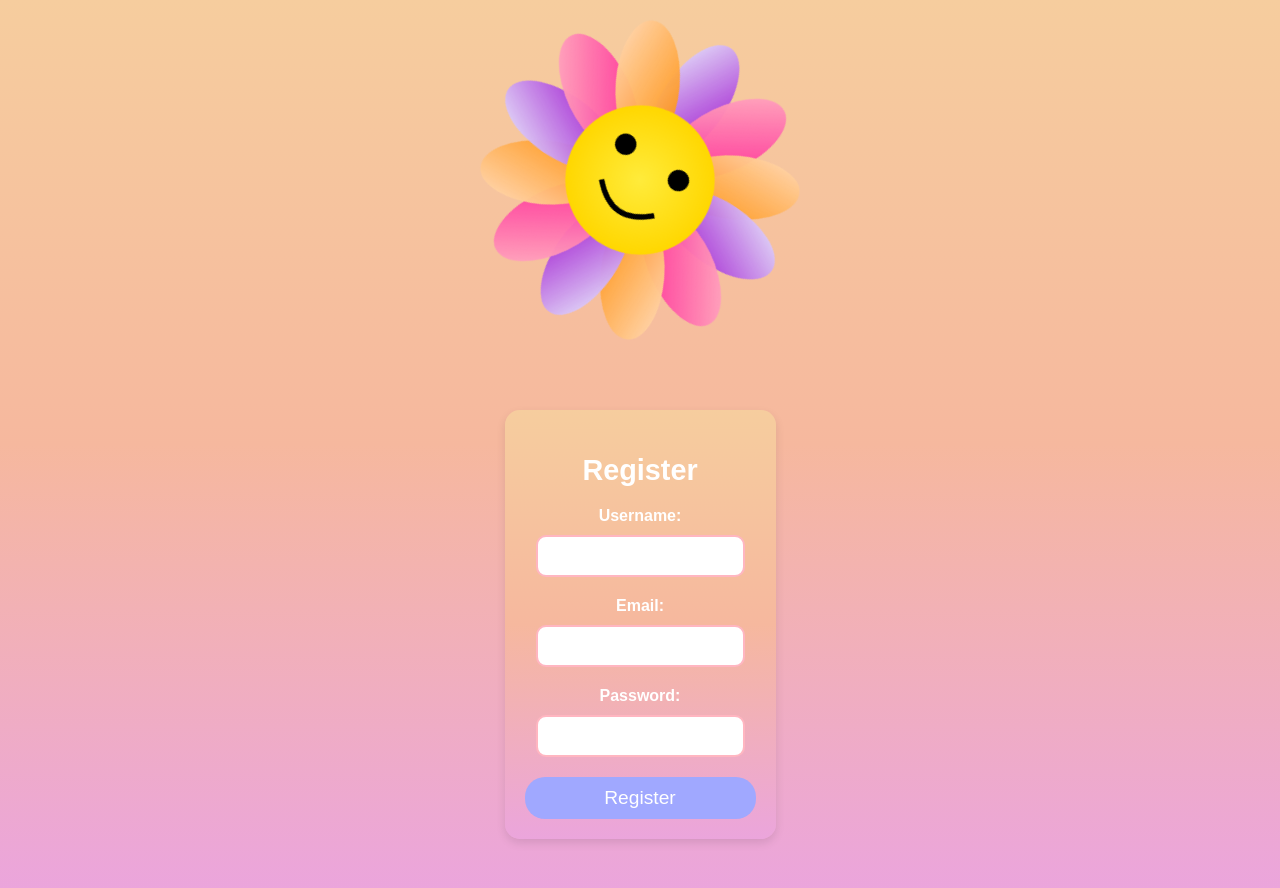
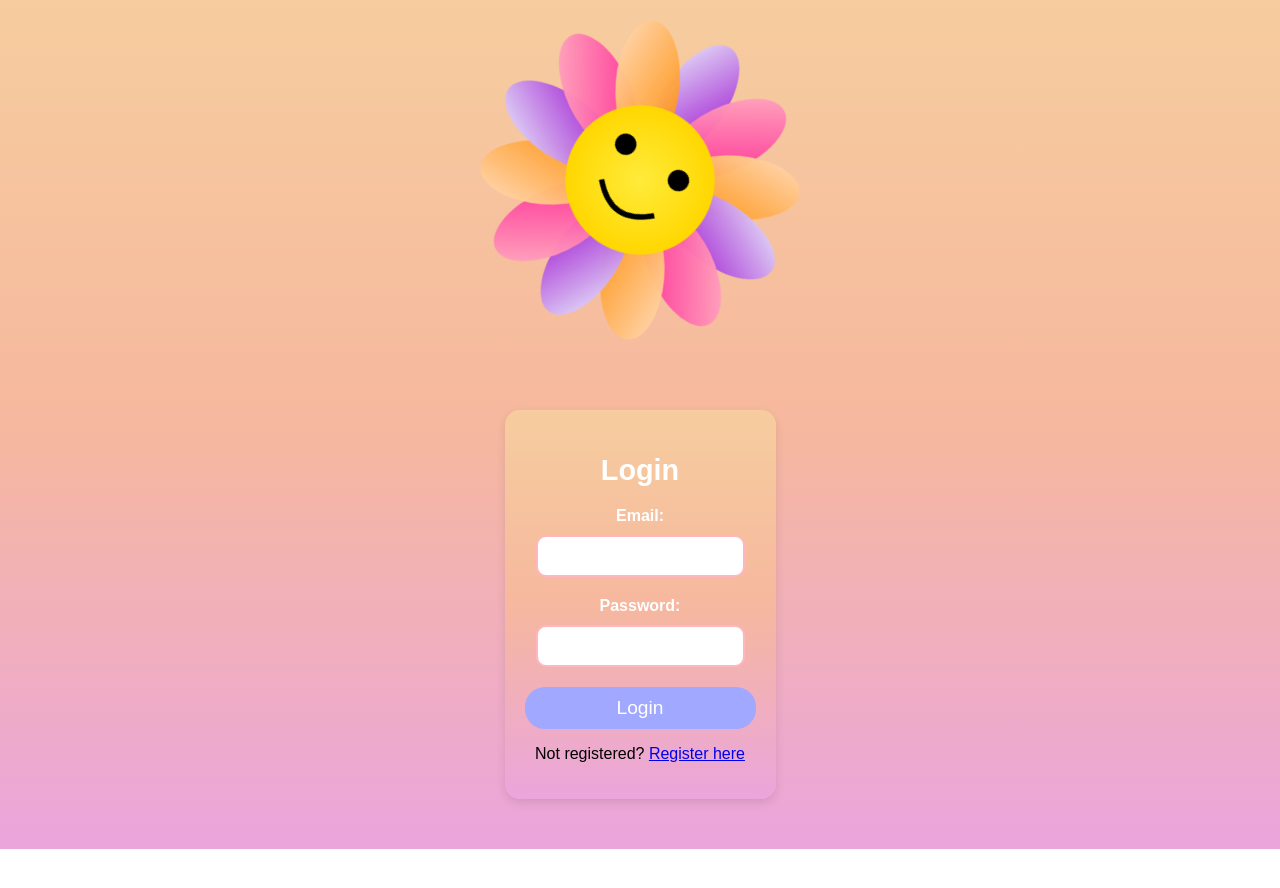
Before and after one commit to chas-academy/u09-fullstack-js-lemonyblossom, a React (Create React App) app in the folder frontend/: page / in a window 1280 px wide. After the commit the page ends 849 px from the top, so only its background shows below. Built offline with nearby package versions, Linux system fonts and the light colour scheme.

Commit message:
added login view, routes in app.js. TODO: refer register and login to logged in user landing page when succesfully logged in

```diff
--- a/frontend/package.json
+++ b/frontend/package.json
@@ -7,8 +7,10 @@
     "@testing-library/react": "^13.4.0",
     "@testing-library/user-event": "^13.5.0",
     "axios": "^1.7.4",
+    "cors": "^2.8.5",
     "react": "^18.3.1",
     "react-dom": "^18.3.1",
+    "react-router-dom": "^6.26.1",
     "react-scripts": "5.0.1",
     "web-vitals": "^2.1.4"
   },
@@ -35,5 +37,8 @@
       "last 1 firefox version",
       "last 1 safari version"
     ]
+  },
+  "devDependencies": {
+    "@babel/plugin-proposal-private-property-in-object": "^7.21.11"
   }
 }
--- a/frontend/src/App.js
+++ b/frontend/src/App.js
@@ -1,17 +1,26 @@
+import React from 'react';
+import { BrowserRouter as Router, Routes, Route } from 'react-router-dom';
+import './App.css';
+import Register from './components/LoginRegister/Register';
+import Login from './components/LoginRegister/Login';
 import logo from './logo.svg';
-import './App.css';
-import Register from './components/Register/Register';
 
 function App() {
   return (
-    <div className="App">
+    <Router>
+      <div className="App">
       <header className="App-header">
-        <img src={logo} className="App-logo" alt="logo" />
+      <img src={logo} className="App-logo" alt="logo" />
 
 
       </header>
-      <Register />
-    </div>
+        <Routes>
+          <Route path="/register" element={<Register />} />
+          <Route path="/login" element={<Login />} />
+          <Route path="/" element={<Login />} /> {/* Redirect to login as the default route */}
+        </Routes>
+      </div>
+    </Router>
   );
 }
 
--- /dev/null
+++ b/frontend/src/components/LoginRegister/Login.js
@@ -0,0 +1,55 @@
+// components/Login/Login.js
+import { useState } from 'react';
+import axios from 'axios';
+import { Link } from 'react-router-dom';
+import './style.css';
+
+const Login = () => {
+  const [email, setEmail] = useState('');
+  const [password, setPassword] = useState('');
+
+  const handleSubmit = async (e) => {
+    e.preventDefault();
+
+    try {
+      const response = await axios.post('http://localhost:5001/login', {
+        email,
+        password,
+      });
+
+      console.log('User logged in:', response.data);
+    } catch (error) {
+      console.error('There was an error logging in!', error);
+    }
+  };
+
+  return (
+    <div className="register-container">
+      <h2>Login</h2>
+      <form onSubmit={handleSubmit}>
+        <div>
+          <label>Email:</label>
+          <input
+            type="email"
+            value={email}
+            onChange={(e) => setEmail(e.target.value)}
+            required
+          />
+        </div>
+        <div>
+          <label>Password:</label>
+          <input
+            type="password"
+            value={password}
+            onChange={(e) => setPassword(e.target.value)}
+            required
+          />
+        </div>
+        <button type="submit">Login</button>
+      </form>
+      <p>Not registered? <Link to="/register">Register here</Link></p>
+    </div>
+  );
+};
+
+export default Login;
--- a/frontend/src/components/Register/Register.js
+++ b/frontend/src/components/LoginRegister/Register.js
@@ -1,6 +1,7 @@
 import { useState } from 'react';
 import axios from 'axios';
-import './register.css';  // Import the CSS file
+import { Link } from 'react-router-dom'; //
+import './style.css';
 
 const Register = () => {
    const [username, setUsername] = useState('');
@@ -59,6 +60,7 @@ const Register = () => {
          </div>
          <button type="submit">Register</button>
        </form>
+       <p>Already registered? <Link to="/login">Login here</Link></p> {/* Link to login */}
      </div>
    );
 };
```
Also changed, not shown: frontend/src/components/Login/Login.js (deleted), frontend/src/components/Login/style.css (deleted), frontend/src/components/LoginRegister/style.css (renamed from frontend/src/components/Register/register.css), 1 other file (tests, documents, lock files or other folders).
